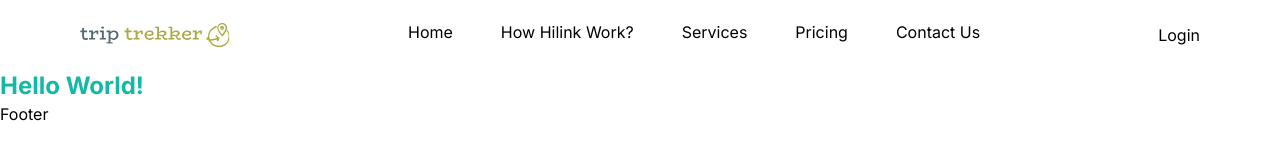
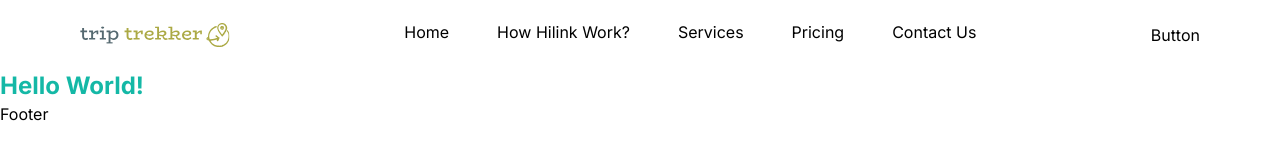
Before and after one commit to aminenurgynk/trip-trekker, a Next.js app: page / in a window 1280 px wide. Shown: the top 160 px of the page. Built offline with nearby package versions, Linux system fonts and the light colour scheme.

Commit message:
feat: render button component

```diff
--- a/components/Navbar.tsx
+++ b/components/Navbar.tsx
@@ -1,6 +1,7 @@
 import { NAV_LINKS } from "@/constants";
 import Image from "next/image";
 import Link from "next/link";
+import Button from "./Button";
 
 const Navbar = () => {
   return (
@@ -25,7 +26,7 @@ const Navbar = () => {
         ))}
       </ul>
       <div className="lg:flexCenter hidden">
-        <button>Login</button>
+        <Button />
       </div>
     </nav>
   );
```
